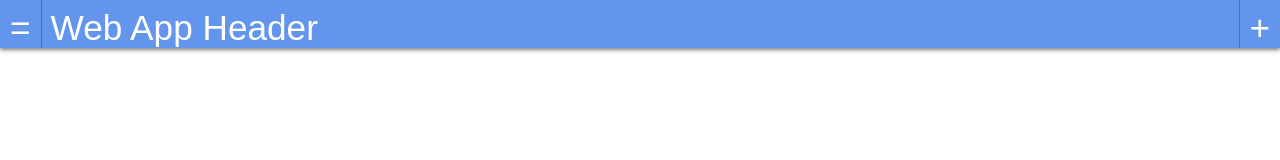
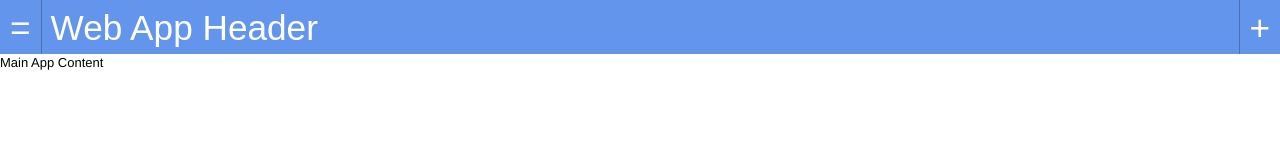
Before and after one commit to pennyfx/simple-template, a website: page public/index.html in a window 1280 px wide. Drawn offline with Linux system fonts and the light colour scheme.

Commit message:
fixed header styles

```diff
--- a/public/css/app.css
+++ b/public/css/app.css
@@ -20,10 +20,9 @@ body > x-shiftbox {
 }
 
 x-appbar {
-  position: fixed;
   top:0;
   z-index: 1;
-  font: 2.2rem "MozTT", sans-serif;
+  font: 2.2rem/2.5rem "MozTT", sans-serif;
   background-color: cornflowerblue;
   color: white;
 }
@@ -31,7 +30,6 @@ x-appbar {
 x-appbar > * {
   padding: 8px 10px 0;
   cursor: pointer;
-  display: inline;
 }
 
 x-appbar {
@@ -39,10 +37,10 @@ x-appbar {
   -webkit-box-shadow: 0px 2px 4px rgba(0,0,0,0.5);
   box-shadow: 0px 2px 4px rgba(0,0,0,0.5);
   -webkit-transition: background-color 250ms linear;
-   -moz-transition: background-color 250ms linear;
-   -o-transition: background-color 250ms linear;
-   -ms-transition: background-color 250ms linear;
-   transition: background-color 250ms linear;
+  -moz-transition: background-color 250ms linear;
+  -o-transition: background-color 250ms linear;
+  -ms-transition: background-color 250ms linear;
+  transition: background-color 250ms linear;
 }
 
 x-slidebox {
```
